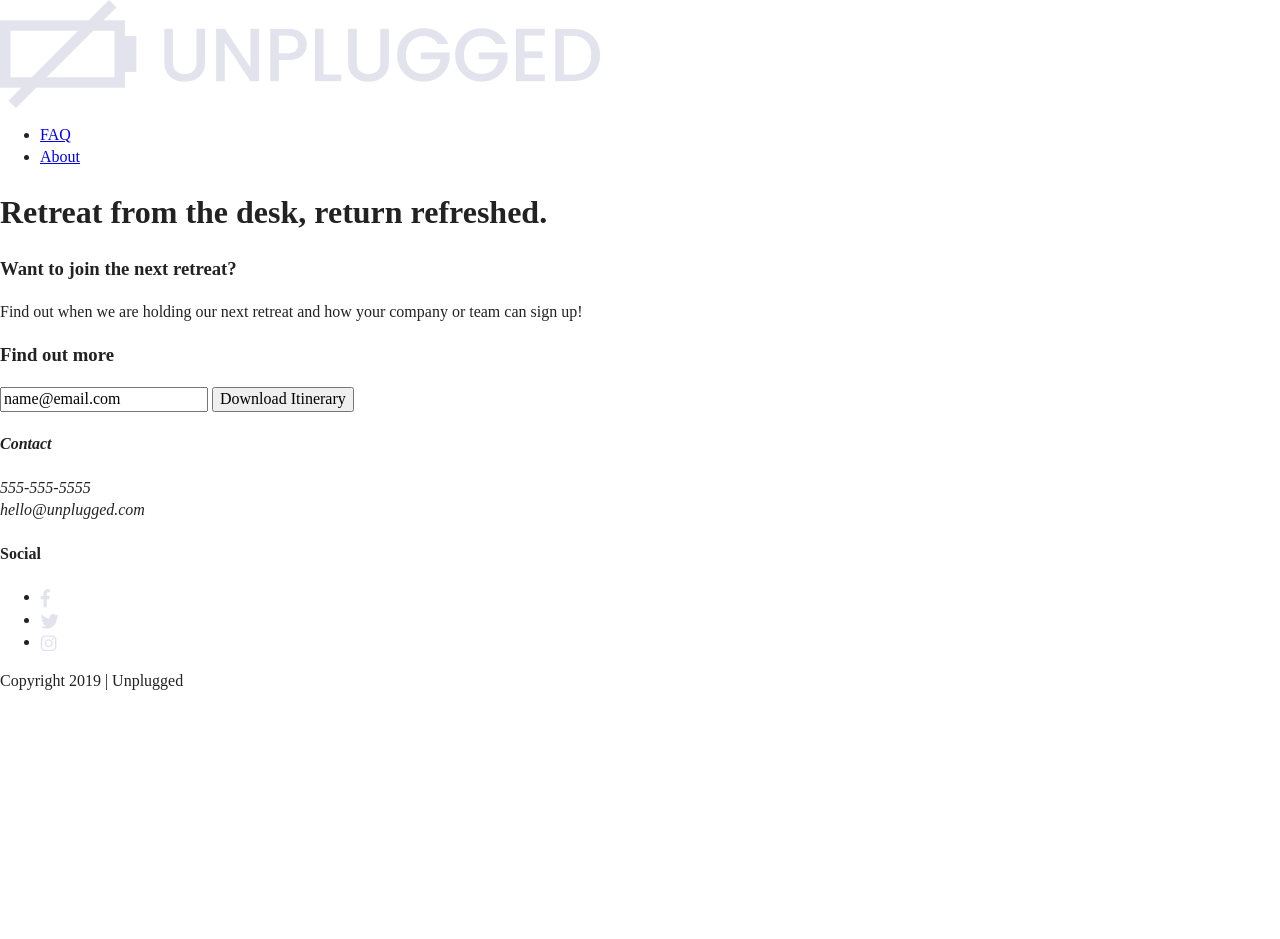
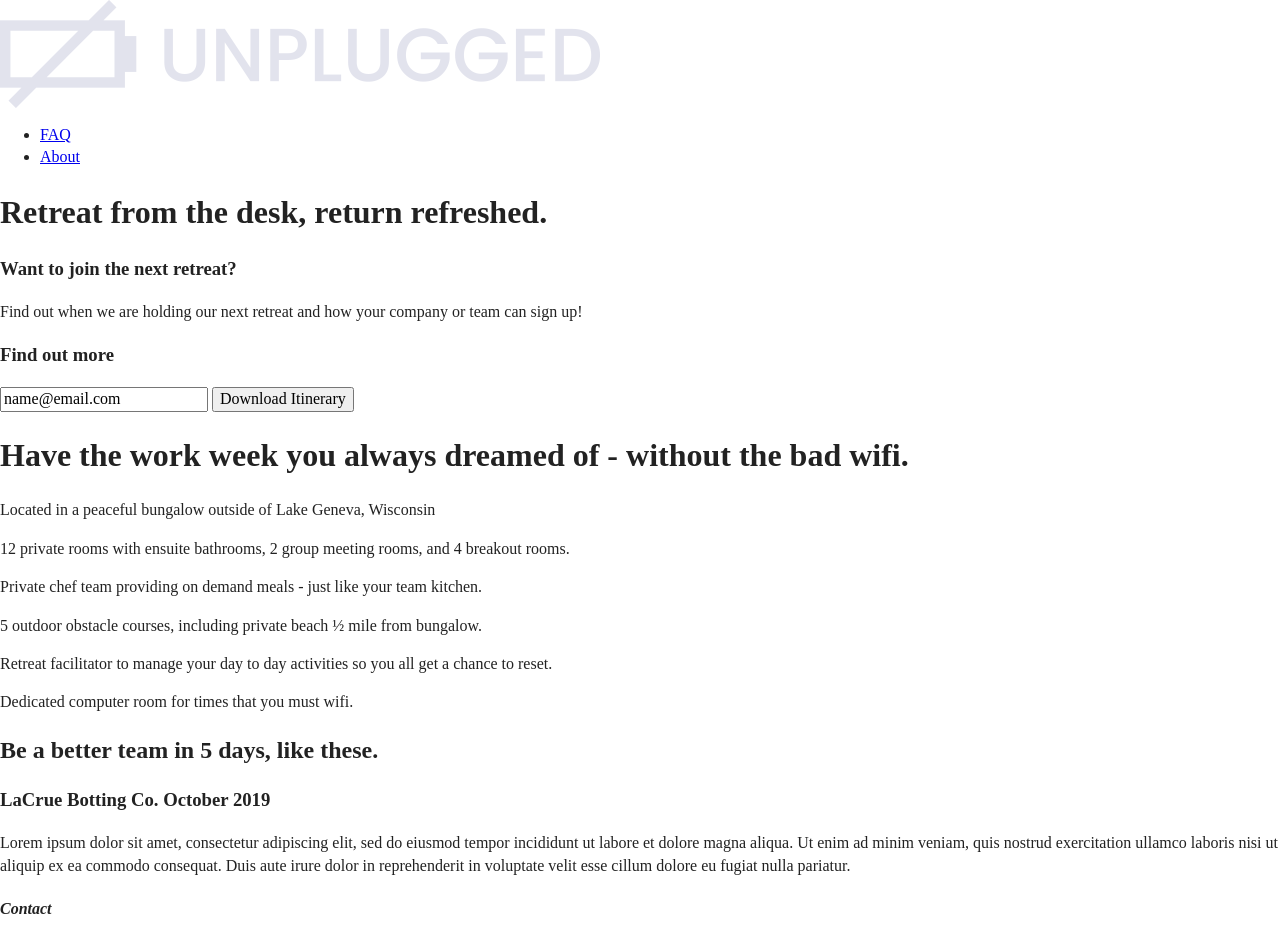
Before and after one commit to emily615/unplugged, a website: page index.html in a window 1280 px wide. Shown: the top 939 px of the page. Before the commit the page ends 800 px from the top, so only its background shows below. Drawn offline with Linux system fonts and the light colour scheme; files whose address does not match are found by name.

Commit message:
Classes and content added to main area

```diff
--- a/index.html
+++ b/index.html
@@ -62,6 +62,64 @@
     </div>
   </aside>
 
+  <section class="features">
+    <div class="content-wrapper">
+      <h1>Have the work week you always dreamed of - without the bad wifi.</h1>
+      <div class="features-items">
+        <article>
+          <p class="fontawesome-icon"></p>
+          <p class="features-item-description">
+            Located in a peaceful bungalow outside of Lake Geneva, Wisconsin
+          </p>
+        </article>
+        <article>
+          <p class="fontawesome-icon"></p>
+          <p class="features-item-description">
+            12 private rooms with ensuite bathrooms, 2 group meeting rooms, and 4 breakout rooms.
+          </p>
+        </article>
+        <article>
+          <p class="fontawesome-icon"></p>
+          <p class="features-item-description">
+            Private chef team providing on demand meals - just like your team kitchen.
+          </p>
+        </article>
+        <article>
+          <p class="fontawesome-icon"></p>
+          <p class="features-item-description">
+            5 outdoor obstacle courses, including private beach ½ mile from bungalow.
+          </p>
+        </article>
+        <article>
+          <p class="fontawesome-icon"></p>
+          <p class="features-item-description">
+            Retreat facilitator to manage your day to day activities so you all get a chance to reset.
+          </p>
+        </article>
+        <article>
+          <p class="fontawesome-icon"></p>
+          <p class="features-item-description">
+            Dedicated computer room for times that you must wifi.
+          </p>
+        </article>
+      </div>
+    </div>
+  </section>
+
+  <section class="reviews">
+      <div class="content-wrapper">
+        <h2>Be a better team in 5 days, like these.</h2>
+        <article>
+          <div>
+            <h3>LaCrue Botting Co. October 2019</h3>
+            <p>
+              Lorem ipsum dolor sit amet, consectetur adipiscing elit, sed do eiusmod tempor incididunt ut labore et dolore magna aliqua. Ut enim ad minim veniam, quis nostrud exercitation ullamco laboris nisi ut aliquip ex ea commodo consequat. Duis aute irure dolor in reprehenderit in voluptate velit esse cillum dolore eu fugiat nulla pariatur.
+            </p>
+          </div>
+        </article>
+      </div>
+  </section>
+
 </main>
 
 <footer>
```
Lines whose indentation alone changed are shown as unchanged.
